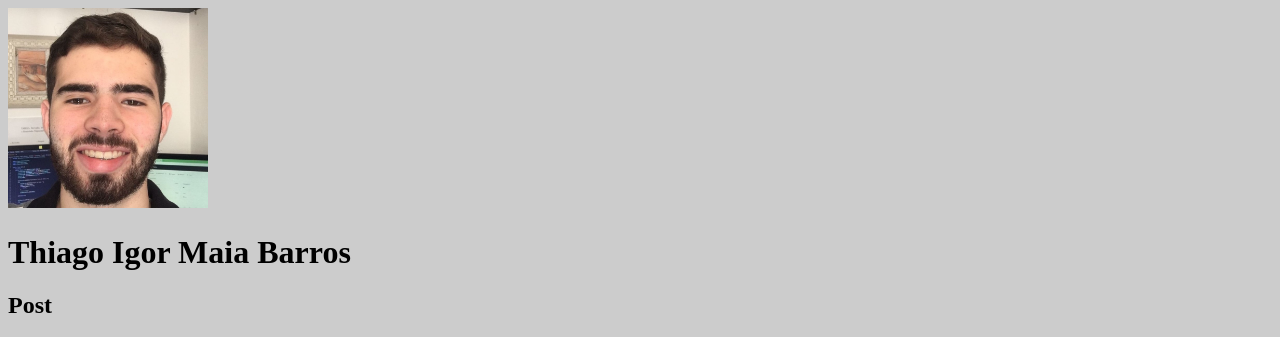
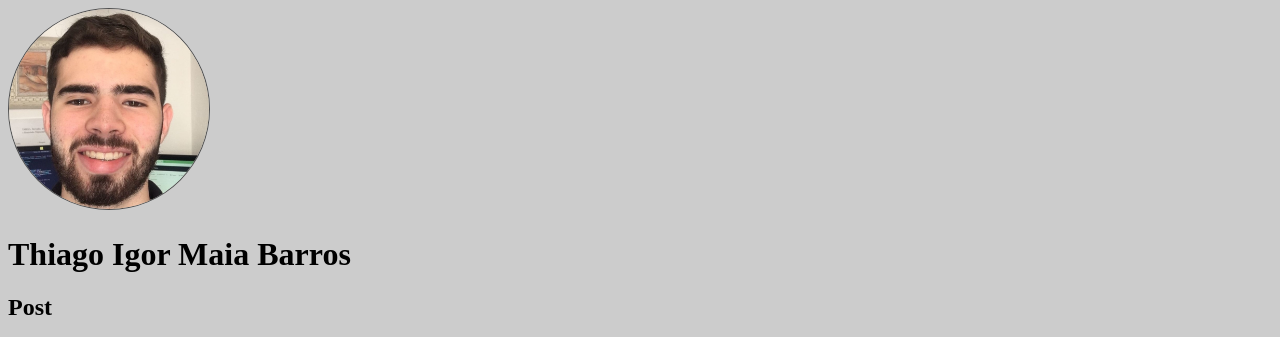
Before and after one commit to thiago-igor/TQI-Fullstack-Developer, a plain HTML site: page HTML5-CSS/codigo/index.html in a window 1280 px wide. Shown: the top 337 px of the page. Drawn offline with Linux system fonts and the light colour scheme.

Commit message:
documentaçao
como mudar o tamanho de uma imagem utilizando CSS

```diff
--- a/HTML5-CSS/codigo/index.html
+++ b/HTML5-CSS/codigo/index.html
@@ -8,7 +8,7 @@
 </head>
 <body>
     <header>
-            <img width="200px" src="minha foto.jpeg" alt="Foto do Thiago igor" classe="photo">
+            <img src="minha foto.jpeg" alt="Foto do Thiago igor" class="photo">
         <h1 id="title">Thiago Igor Maia Barros</h1>
     </header>
     <section>
--- a/HTML5-CSS/codigo/style.css
+++ b/HTML5-CSS/codigo/style.css
@@ -5,6 +5,7 @@ body{
 .photo{
     border: 1px solid #505050;
     border-radius: 50%;
+    width: 200px;
 }
 
 #title, .subtitle, .post_title{
```
Also changed, not shown: 2 other files.
